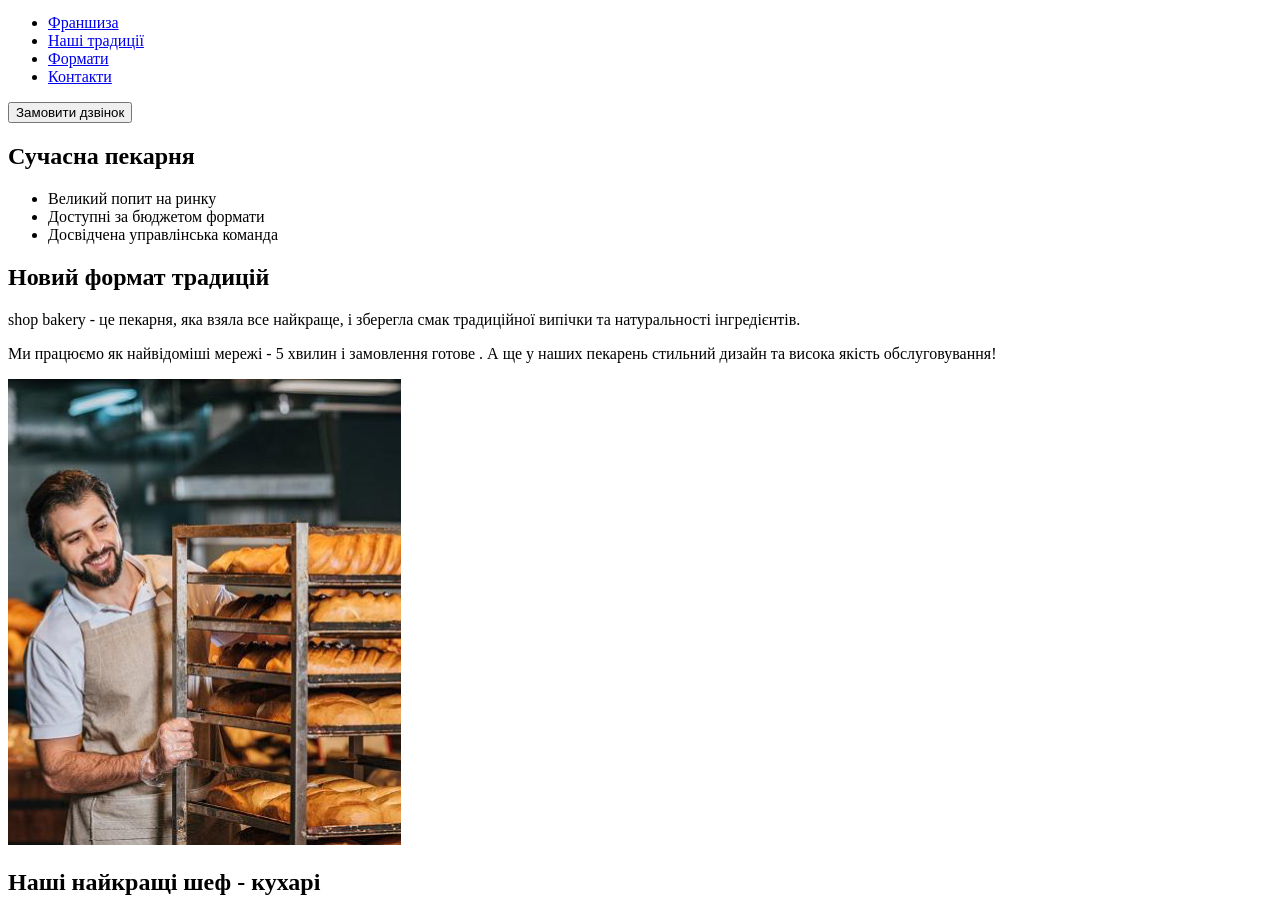
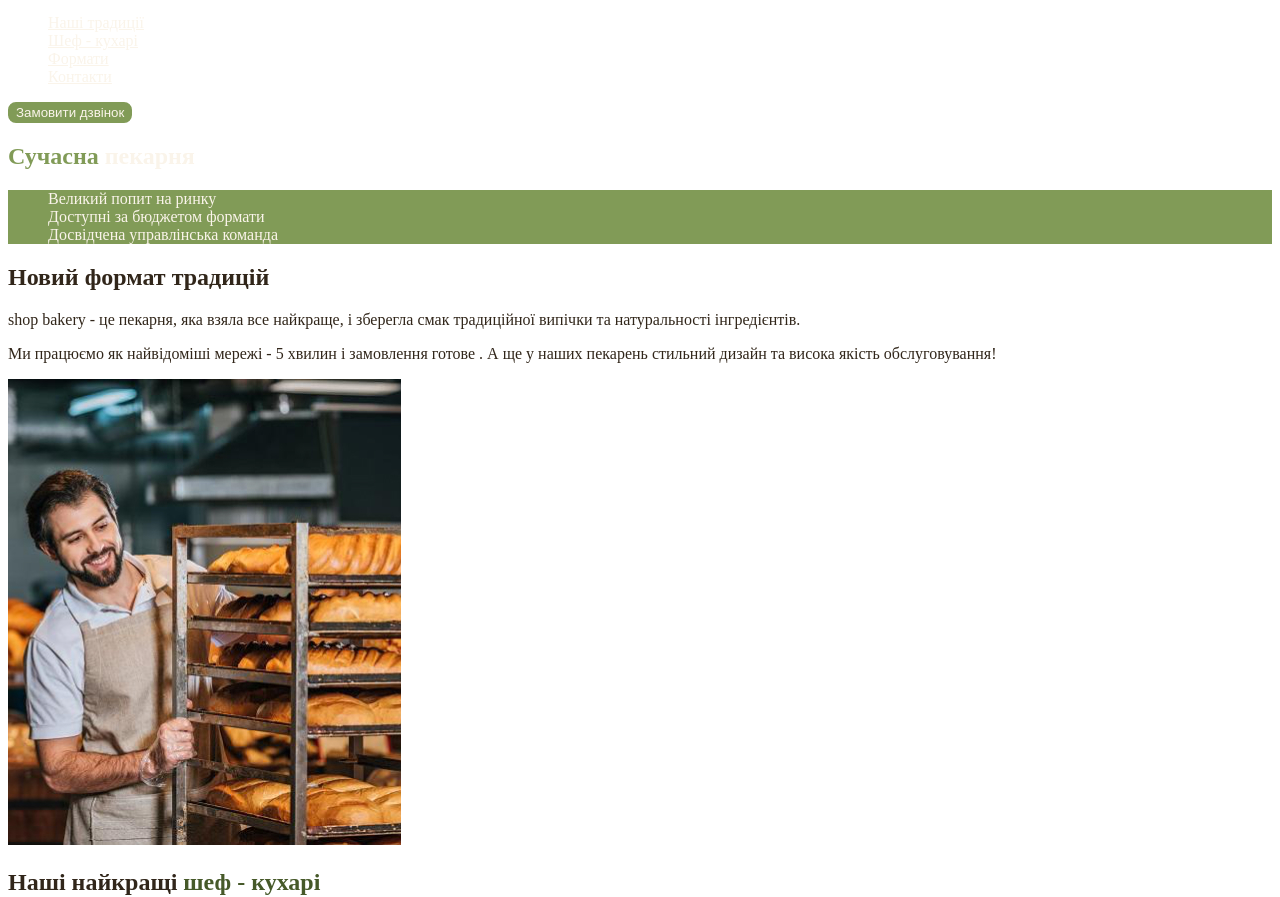
Before and after one commit to asianehoda/genius---test, a plain HTML site: page index.html in a window 1280 px wide. Shown: the part 60-957 px from the top of the page. Drawn offline with Linux system fonts and the light colour scheme.

Commit message:
Add styles.css and css variable

```diff
--- /dev/null
+++ b/css/styles.css
@@ -0,0 +1,59 @@
+:root{
+    --color-primary-dark:#31261a;
+    --color-primary-light:#faf4ea;
+    --color-brand-light:#819b57;
+    --color-brand-dark:#465929;
+}
+
+/*base*/
+
+body{
+    color:var(--color-primary-dark);
+}
+
+ul{
+list-style-type: none;
+}
+
+/* Button*/
+
+.button{
+    color: var(--color-primary-light);
+    background-color: var(--color-brand-light);
+    border: 2px solid var(--color-brand-light);
+    border-radius: 8px;
+    cursor: pointer;
+}
+.button:hover{
+    color: var(--color-primary-dark);
+    background-color:transparent;
+}
+
+/*link*/
+
+.link{
+    color:var(--color-primary-light);
+}
+.link:hover{
+    color: #465929;
+}
+
+/*hero - section*/
+
+.hero-title{
+    color:var(--color-primary-light);
+}
+
+.hero-title .accent{
+    color:var(--color-brand-light);
+}
+
+/*Advantages-section*/
+
+.advantages-list{
+    color: var(--color-primary-light);
+    background-color: var(--color-brand-light);
+}
+.section-title .accent{
+    color:var(--color-brand-dark);
+}
--- a/index.html
+++ b/index.html
@@ -8,27 +8,28 @@
   <body>
     <header>
       <nav>
-        <a href="#"> <img src="./images/logo.svg" alt="Логотип сучасної пекарні"></a>
+        <a href="/"> <img src="./images/logo.svg" alt="Логотип сучасної пекарні"></a>
         <ul>
-          <li><a href="#" target="_blank">Франшиза</a></li>
-          <li><a href="#" target="_blank">Наші традиції</a></li>
-          <li><a href="#" target="_blank"> Формати</a></li>
-          <li><a href="#" target="_blank">Контакти</a></li>
+          <li><a class="link" href="#traditions-section" target="_blank">Наші традиції</a></li>
+          <li><a class="link" href="#chefs-section" target="_blank">Шеф - кухарі</a></li>
+          <li><a class="link" href="#format-section" target="_blank"> Формати</a></li>
+          <li><a class="link" href="#contact-section" target="_blank">Контакти</a></li>
         </ul>
       </nav>
-      <button type="button">Замовити дзвінок</button>
+      <button class="button" type="button">Замовити дзвінок</button>
+      <link rel="stylesheet" href="./css/styles.css">
     </header>
     <main>
-      <section>
-        <h1>Сучасна пекарня</h1>
+      <section class="main-section">
+        <h1 class="hero-title"> <span class="accent">Сучасна</span> пекарня</h1>
       </section>
-      <section>
-        <ul>
+      <section id="traditions-section">
+        <ul class="advantages-list">
           <li>Великий попит на ринку</li>
           <li>Доступні за бюджетом формати</li>
           <li>Досвідчена управлінська команда</li>
         </ul>
-        <h2>Новий формат традицій</h2>
+        <h2 class="section-title">Новий формат традицій</h2>
         <p>
           <span>shop bakery</span> - це пекарня, яка взяла все найкраще, і
           зберегла смак традиційної випічки та натуральності інгредієнтів.
@@ -40,8 +41,8 @@
         </p>
         <img src="./images/baker-man.jpg" alt="Чоловік пекар дивиться на батони із посмішкою">
       </section>
-      <section>
-        <h2>Наші найкращі шеф - кухарі</h2>
+      <section id="chefs-section">
+        <h2 class="section-title">Наші найкращі <span class="accent">шеф - кухарі</span></h2>
         <ul>
           <li>
             <article>
@@ -64,8 +65,8 @@
           </li>
         </ul>
       </section>
-      <section>
-        <h2>Формати</h2>
+      <section id="format-section">
+        <h2 class="section-title">Формати</h2>
         <ul>
           <li>
             <article>
@@ -84,16 +85,17 @@
           </li>
         </ul>
       </section>
-      <section>
-        <h2>Приєднуйтесь до мережі пекарень</h2>
+      <section id="contact-section">
+        <h2 class="section-title">Приєднуйтесь до мережі пекарень</h2>
+        <iframe target="_blank" src="https://www.google.com/maps/embed?pb=!1m18!1m12!1m3!1d2540.163447036113!2d30.488698376116673!3d50.45668098691576!2m3!1f0!2f0!3f0!3m2!1i1024!2i768!4f13.1!3m3!1m2!1s0x40d4ce637c006b2d%3A0xaf86385f19996ff0!2z0YPQuy4g0KHQtdGH0LXQstGL0YUg0KHRgtGA0LXQu9GM0YbQvtCyLCA1NCwg0JrQuNC10LIsIDAyMDAw!5e0!3m2!1sru!2sua!4v1731615720629!5m2!1sru!2sua" width="603" height="595" allowfullscreen="" loading="lazy" referrerpolicy="no-referrer-when-downgrade"></iframe>
       </section>
     </main>
     <footer>
       <nav>
         <a href="#"> <img src="./images/logo.svg" alt="Логотип сучасної пекарні"></a>
         <ul>
-          <li><a href="#" target="_blank">Франшиза</a></li>
           <li><a href="#" target="_blank">Наші традиції</a></li>
+          <li><a href="#" target="_blank">Шеф - кухарі</a></li>
           <li><a href="#" target="_blank"> Формати</a></li>
           <li><a href="#" target="_blank">Контакти</a></li>
         </ul>
@@ -117,7 +119,7 @@
           </li>
         </ul>
         <a href="#" target="_blank">Політика конфіденційності</a>
-        <p>© 2023 Дані захищені</p>
+        <p>&copy; 2023 Дані захищені</p>
       </address>
     </footer>
   </body>
```
